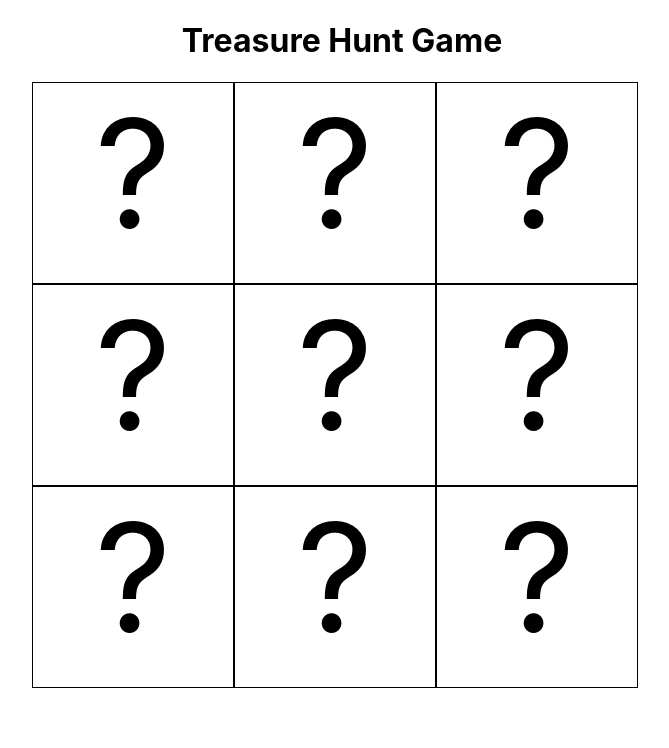
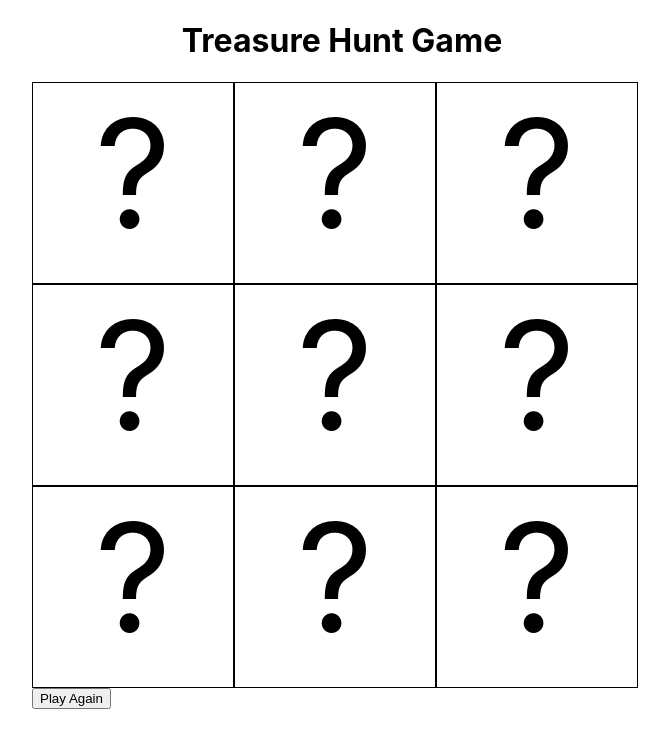
Before and after one commit to learn-academy-2023-alpha/treasure-hunt-JohnRucker4, a React (Create React App) app: page / in a window 1280 px wide. Shown: the top 748 px of the page, without its empty margins (298-967 px from the left). Built offline with nearby package versions, Linux system fonts and the light colour scheme.

Commit message:
treasure hunt story 5

```diff
--- a/src/App.js
+++ b/src/App.js
@@ -17,9 +17,6 @@ const App = () => {
 const [treasureLocation, setTreasureLocation] = useState(Math.floor(Math.random() * board.length))
 const [bombLocation, setbombLocation] = useState(Math.floor(Math.random() * board.length))
 
-console.log("Bomb:",bombLocation)
-console.log("Treasure:",treasureLocation)
-
 const handleGamePlay = (index) => {
   // alert(index)
   let updatedBoard = [...board]
@@ -35,6 +32,21 @@ const handleGamePlay = (index) => {
   setBoard(updatedBoard)
   }
 }
+
+const playAgain = () => {
+  setBoard([
+  "?",
+  "?",
+  "?",
+  "?",
+  "?",
+  "?",
+  "?",
+  "?",
+  "?"
+])
+
+}
   return (
     <>
       <h1>Treasure Hunt Game</h1>
@@ -49,6 +61,7 @@ const handleGamePlay = (index) => {
             />
           )
         })}
+        <button onClick={playAgain}>Play Again</button>
       </div>
     </>
   )
```
Also changed, not shown: 1 other file (tests, documents, lock files or other folders).
